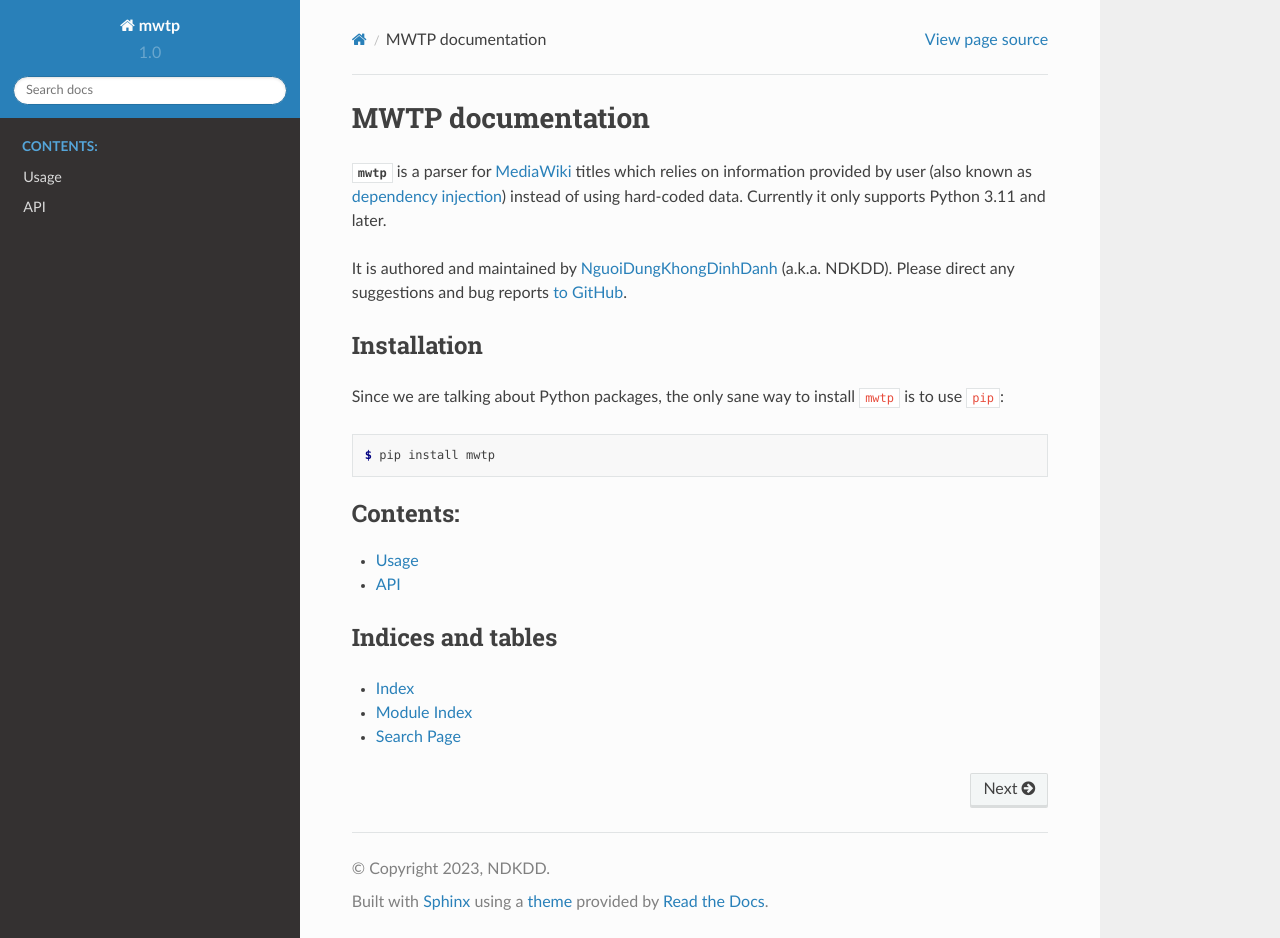
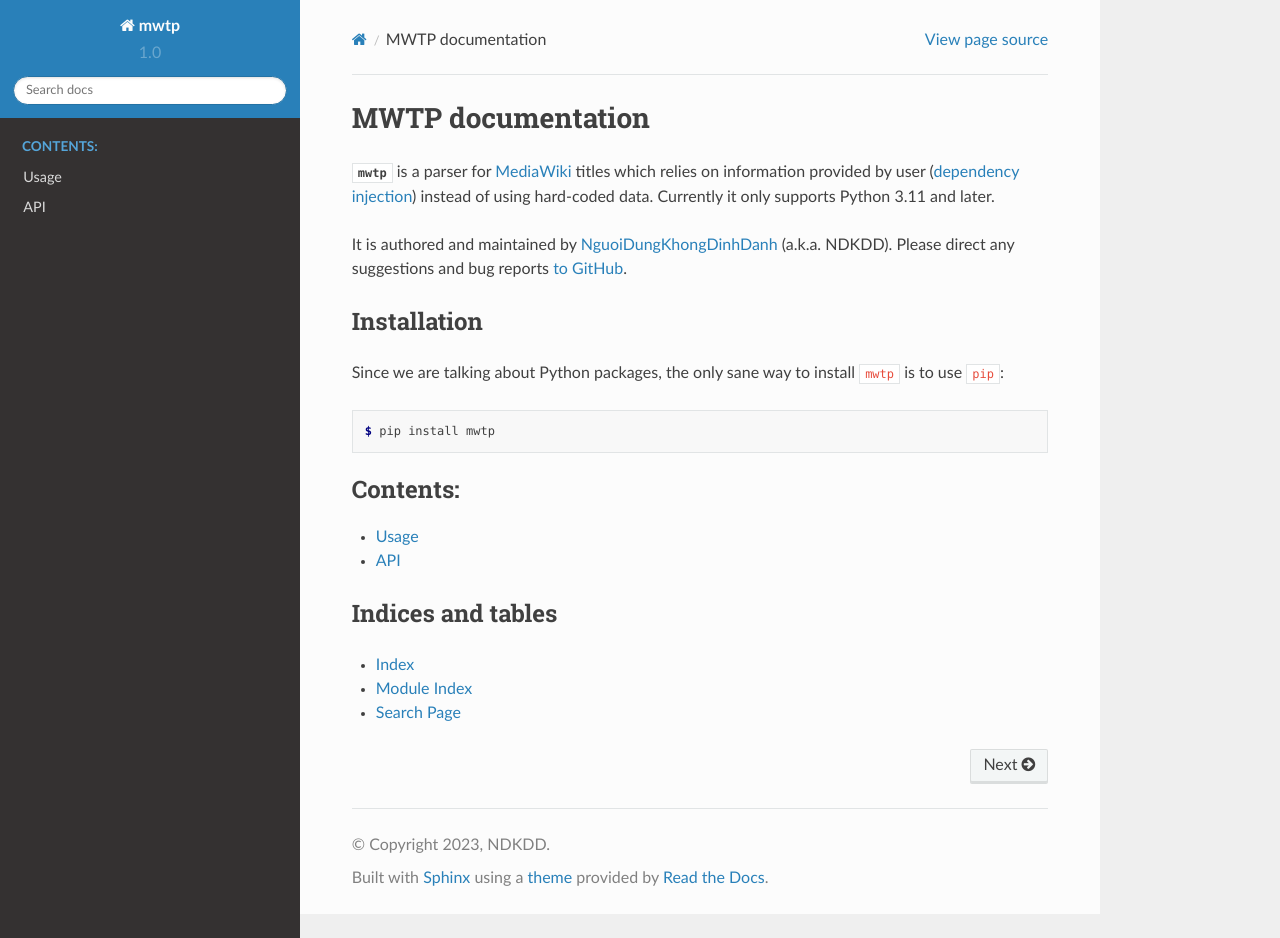
Before and after one commit to NguoiDungKhongDinhDanh/mwtp-2, a Sphinx documentation site: the page built from docs/source/index.rst, in a window 1280 px wide and 938 px high. Built offline with Sphinx 7.4.7 and the Read the Docs theme 2.0.0, drawn with Linux system fonts in a browser that asks for light colours.

Commit message:
Rephrasing

```diff
--- a/docs/source/index.rst
+++ b/docs/source/index.rst
@@ -1,7 +1,7 @@
 MWTP documentation
 ==================
 
-:mod:`mwtp` is a parser for `MediaWiki`_ titles which relies on information provided by user (also known as `dependency injection`_) instead of using hard-coded data. Currently it only supports Python 3.11 and later.
+:mod:`mwtp` is a parser for `MediaWiki`_ titles which relies on information provided by user (`dependency injection`_) instead of using hard-coded data. Currently it only supports Python 3.11 and later.
 
 It is authored and maintained by `NguoiDungKhongDinhDanh`_ (a.k.a. NDKDD). Please direct any suggestions and bug reports `to GitHub`_.
 
```
